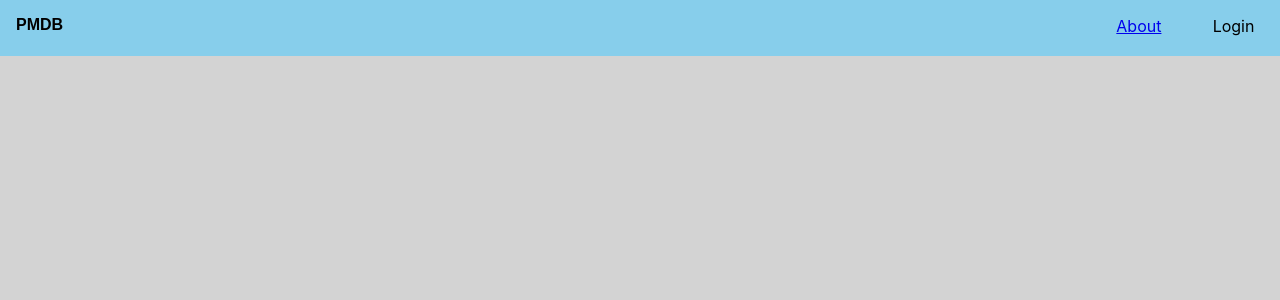
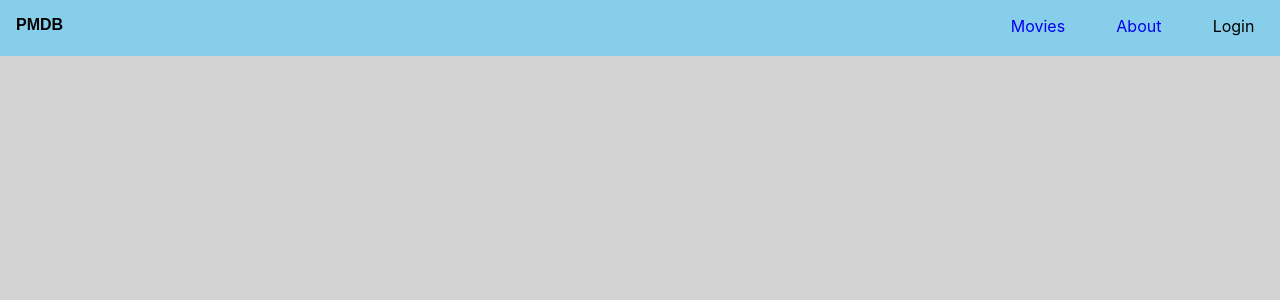
Before and after one commit to yashu2001/pmdb_react_app, a React (Create React App) app: page /movie/1 in a window 1280 px wide. Shown: the top 300 px of the page. Built offline with nearby package versions, Linux system fonts and the light colour scheme.

Commit message:
fixed the router issue

```diff
--- a/src/components/Layout/Layout.js
+++ b/src/components/Layout/Layout.js
@@ -1,6 +1,6 @@
 // Core react imports
 import React, { Fragment , useState } from 'react'
-import { BrowserRouter , Switch , Route } from 'react-router-dom'
+import { BrowserRouter , Switch , Route ,withRouter } from 'react-router-dom'
 // Importing main components for the routes
 import Movies from '../../containers/Movies/Movies'
 import About from '../About/Index'
@@ -43,6 +43,7 @@ export default function Layout() {
     // The JSX that is returned by the functional component to be rendered
     return (
         <Fragment>
+            <BrowserRouter>
             <Navbar
             loggedIn={loggedIn}
             clearstate={clearstate}
@@ -69,9 +70,8 @@ export default function Layout() {
                 </div>
                 :null
             }
-            <BrowserRouter>
                 <Switch>
-                    <Route path="/about" exact component={About}>
+                    <Route path="/about" exact component={withRouter(About)}>
                     </Route>
                     <Route path="/add" exact>
                         <AddMovie />
@@ -80,7 +80,7 @@ export default function Layout() {
                         <Movies loggedIn={loggedIn}/>
                     </Route>
                 </Switch>
-            </BrowserRouter>
+                </BrowserRouter>
         </Fragment>
     )
 }
--- a/src/components/Navbar/Navbar.js
+++ b/src/components/Navbar/Navbar.js
@@ -19,15 +19,14 @@ export default function Navbar(props) {
             </div>
             {/* JSX for the navigation list */}
             <ul  className={classes.NavList}>
-                <BrowserRouter >
                     { props.loggedIn ? [
-                    <li><Link to="/">Movies</Link></li>,
-                    <li><Link to="/add">Post Review</Link></li>,
+                    <li><Link to="/" className={classes.link}>Movies</Link></li>,
+                    <li><Link to="/add" className={classes.link}>Post Review</Link></li>,
                     <li><Link to="/about" className={classes.link}>About</Link></li>,
-                    <li key="logout" onClick={()=>props.clearstate()}>Logout</li>].reverse():
+                    <li key="logout" className={classes.link} onClick={()=>props.clearstate()}>Logout</li>].reverse():
                     [<li key="Login" onClick={()=>props.auth()}>Login</li>,
-                    <li><Link to="/about">About</Link></li>] }
-                </BrowserRouter>
+                    <li><Link to="/about" className={classes.link}>About</Link></li>,
+                    <li><Link to="/" className={classes.link}>Movies</Link></li>] }
             </ul>
         </nav>
     )
--- a/src/components/Navbar/Navbar.module.css
+++ b/src/components/Navbar/Navbar.module.css
@@ -4,7 +4,12 @@
     font-weight: bold;
     font-family: Arial, Helvetica, sans-serif;
 }
-
+.link{
+    text-decoration: none;
+}
+.link:active{
+    color:black;
+}
 nav{
     position:sticky;
     top:0;
--- a/src/components/SideBar/SideBar.js
+++ b/src/components/SideBar/SideBar.js
@@ -1,4 +1,5 @@
 import React from 'react'
+import { Link } from 'react-router-dom'
 import classes from './SideBar.module.css'
 export default function (props) {
     if(props.status){
@@ -6,20 +7,21 @@ export default function (props) {
     }
     return (
         <div className={classlist ?[classes.sidebar,classes.open].join(" ") : classes.sidebar}>
-            <div className={classes.closebtn}onClick={()=>props.setstatus(!props.status)}>x</div>
+            <div className={classes.closebtn} onClick={()=>props.setstatus(!props.status)}>x</div>
             <div className={classes.sidebarheader}>
                 PMDB
             </div>
             <hr></hr>
             <ul className={classes.SideList}>
                 { props.loggedIn ? [
-                <li key="Movies" onClick={()=>{props.setstatus(!props.status)}}>Movies</li>,
-                <li key="Post" onClick={()=>{props.setstatus(!props.status)}}>Post Review</li>,
-                <li key="About" onClick={()=>{props.setstatus(!props.status)}}>About</li>,
-                <li key="Logout" onClick={()=>props.clearstate()}>Logout</li>]
-                :[<li key="About" onClick={()=>{props.setstatus(!props.status)}}>About</li>,
-                <li key="Login" onClick={()=>props.auth()}>Login</li>
-                ]}
+                <li><Link to="/" className={classes.link} onClick={()=>props.setstatus(!props.status)}>Movies</Link></li>,
+                <li><Link to="/add" className={classes.link} onClick={()=>props.setstatus(!props.status)}>Post Review</Link></li>,
+                <li><Link to="/about" className={classes.link} onClick={()=>props.setstatus(!props.status)}>About</Link></li>,
+                <li key="logout" className={classes.link} onClick={()=>props.clearstate()}>Logout</li>].reverse():
+                [<li key="Login" onClick={()=>props.auth()}>Login</li>,
+                <li><Link to="/about" className={classes.link} onClick={()=>props.setstatus(!props.status)}>About</Link></li>,
+                <li><Link to="/" className={classes.link} onClick={()=>props.setstatus(!props.status)}>Movies</Link></li>]
+                }
             </ul>
         </div>
     )
--- a/src/components/SideBar/SideBar.module.css
+++ b/src/components/SideBar/SideBar.module.css
@@ -8,6 +8,12 @@
     background-color:skyblue;
     transition: all 2s;
     z-index:200;
+}
+.link{
+    text-decoration: none;
+}
+.link:active{
+    color:black;
 }
 .closebtn:hover{
     cursor: pointer;
--- a/src/components/Spinner/Spinner.module.css
+++ b/src/components/Spinner/Spinner.module.css
@@ -5,7 +5,7 @@
   height: 10em;
 }
 .loader {
-  margin: 60px auto;
+  margin: 35vh auto;
   font-size: 10px;
   position: relative;
   text-indent: -9999em;
```
